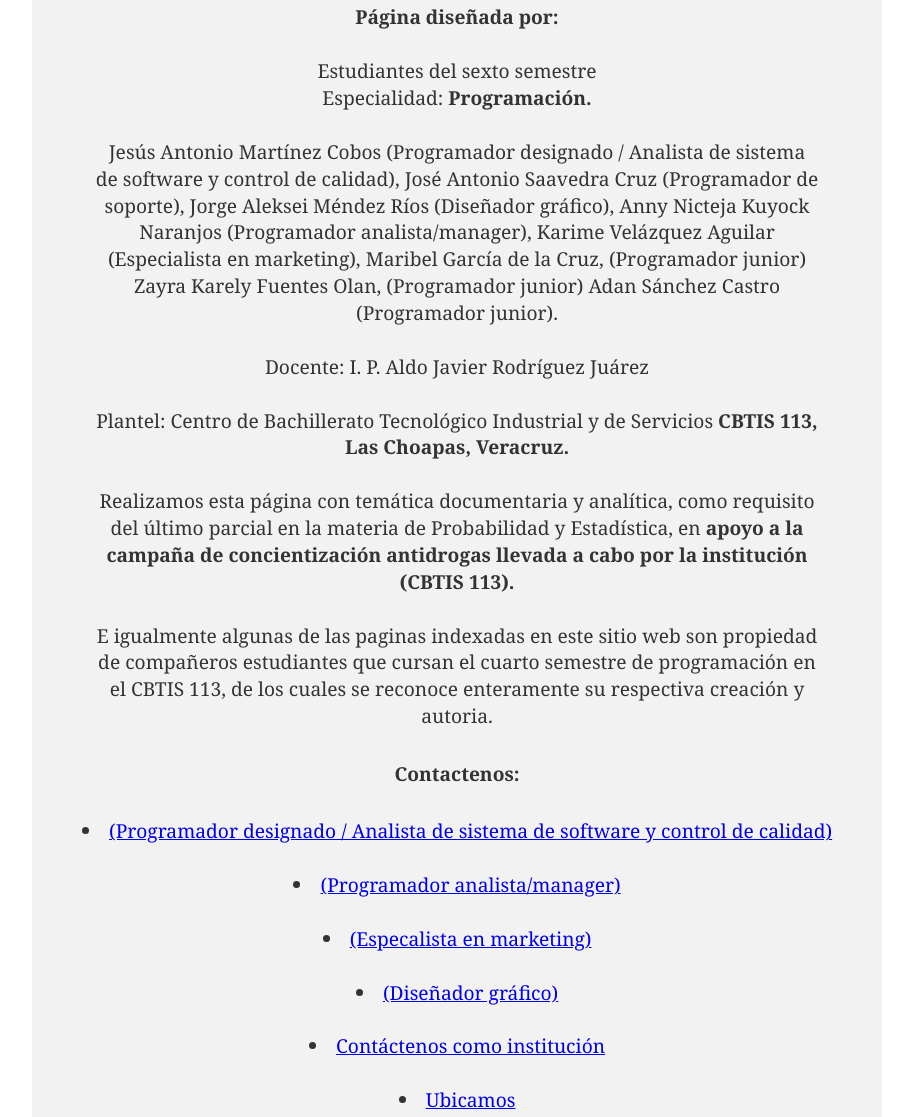
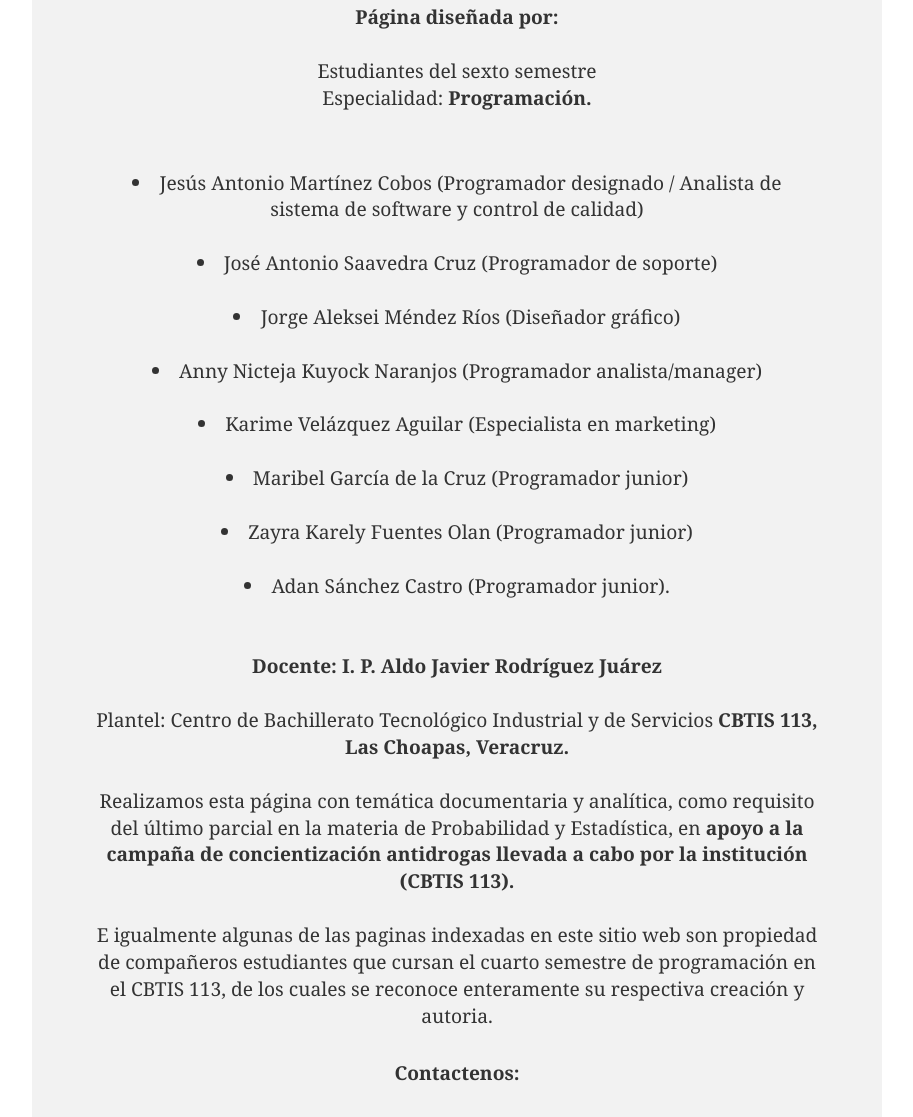
Before and after one commit to withoutacrown69/VidaSaludable_FC_6BP, a plain HTML site: page Contacto.html in a window 1280 px wide. Shown: the part 588-1705 px from the top of the page, without its empty margins (183-1096 px from the left). Drawn offline with nearby package versions, Linux system fonts and the light colour scheme.

Commit message:
Add files via upload
Signed-off-by: withoutacrown69 <135971353+withoutacrown69@users.noreply.github.com>

```diff
--- a/Contacto.html
+++ b/Contacto.html
@@ -12,7 +12,7 @@
 	<embed src="shop.mp3" autostart="true" loop="true" volume="80" width="0" height="0"></embed>
 	<header class="header">
 	<div class="container logo-nav-container">
-<img src="imagen/flop.jpg" width="50" height="50">
+<img src="imagen/flop.jpg" width="90" height="50">
 		<a href="#" class="logo">FLOPPA <br> フロッピー</a>
 		<span class="menu-icon"> Ver menú </span>
 		<nav class="navigation">
@@ -41,17 +41,16 @@
 			<p align="center"> <strong> Página diseñada por: <br> </strong> <br>
 								Estudiantes del sexto semestre <br>
  								Especialidad: <strong> Programación.<br> </strong><br>
-
-Jesús Antonio Martínez Cobos (Programador designado / Analista de sistema de software y control de calidad),
-José Antonio Saavedra Cruz (Programador de soporte),
-Jorge Aleksei Méndez Ríos (Diseñador gráfico),
-Anny Nicteja Kuyock Naranjos (Programador analista/manager),
- Karime Velázquez Aguilar (Especialista en marketing),
- Maribel García de la Cruz, (Programador junior)
-Zayra Karely Fuentes Olan, (Programador junior)
- Adan Sánchez Castro (Programador junior).
-<br><br>
-Docente: I. P. Aldo Javier Rodríguez Juárez
+	<li>Jesús Antonio Martínez Cobos (Programador designado / Analista de sistema de software y control de calidad)</li><br>
+	<li>José Antonio Saavedra Cruz (Programador de soporte)</li><br>
+	<li>Jorge Aleksei Méndez Ríos (Diseñador gráfico)</li><br>
+	<li>Anny Nicteja Kuyock Naranjos (Programador analista/manager)</li><br>
+	<li>Karime Velázquez Aguilar (Especialista en marketing)</li><br>
+ 	<li>Maribel García de la Cruz (Programador junior)</li><br>
+	<li>Zayra Karely Fuentes Olan (Programador junior)</li><br>
+ 	<li>Adan Sánchez Castro (Programador junior). </li></ul><br>
+<br>
+<strong>Docente: I. P. Aldo Javier Rodríguez Juárez</strong>
 <br><br>
 Plantel: Centro de Bachillerato Tecnológico Industrial y de Servicios <strong>CBTIS 113, Las Choapas, Veracruz.</strong>
 <br><br>
@@ -69,7 +68,7 @@ Realizamos esta página con temática documentaria y analítica, como requisito
 			<li>	<a href="mailto:jorgealeksei20@gmail.com">(Diseñador gráfico)</a></li>
 				<br>
 			<li>	<a href="mailto:cbtis113.servicios@gmail.com">Contáctenos como institución</a></li> <br>
-			<li><a href="https://goo.gl/maps/iR9ampiMH55wL9196"> Ubicamos</a></li>	</ul>
+			<li><a href="https://goo.gl/maps/iR9ampiMH55wL9196"> Nos ubicamos en...</a></li>	</ul>
 		</div><br><br>
 		<br></div>
 	</main>
--- a/scripts.js
+++ b/scripts.js
@@ -10,6 +10,6 @@ JQuery('document').ready(function($){
 		} else {
 
 		menu.addClass('show');
-	}
-	});
-});
+
+
+}}
```
Also changed, not shown: Desarrollo.html (+3 -3 lines), Origen.html (+3 -6 lines), Registrarse.html (+1 -1 lines), index.html (+5 -4 lines), cj.png (added).
